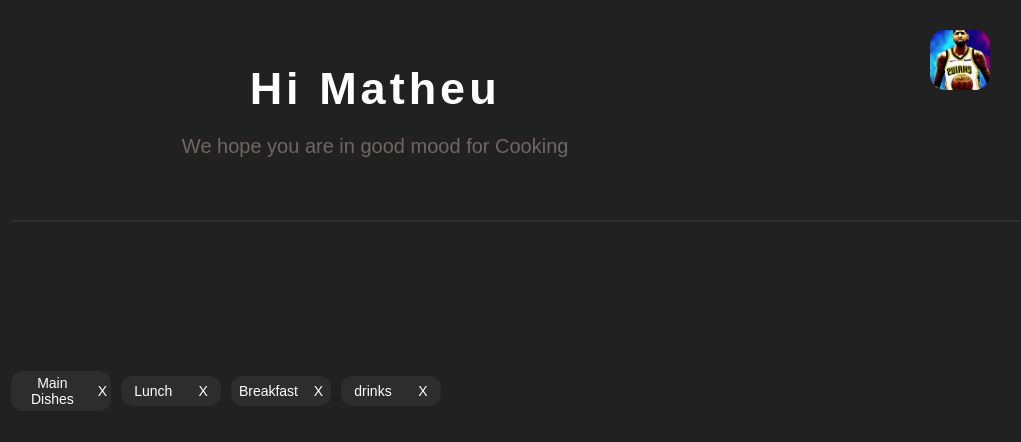
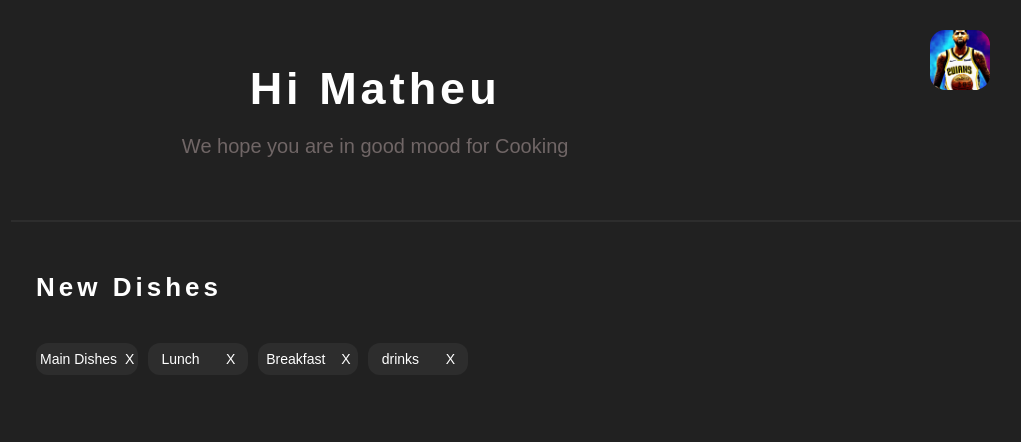
Before and after one commit to udaceue/Recipe-Planner, a React (Vite) app: page / in a window 1280 px wide. Shown: the top 442 px of the page, without its empty margins (39-1060 px from the left). Built offline with nearby package versions, Linux system fonts and the light colour scheme.

Commit message:
Stylish fixes

```diff
--- a/src/common/styled/OverflowX.Styled.tsx
+++ b/src/common/styled/categoriesStyles/CategoriesWrapper.tsx
@@ -1,8 +1,12 @@
 import styled from 'styled-components';
 
-const OverflowX = styled.div`
-  width: 100%;
+const CategoriesWrapper = styled.div`
+  display: flex;
   min-height: 3.5rem;
+  margin-bottom: 3.5rem;
+  margin-left: 2.5rem;
+  margin-right: 2.5rem;
+  max-width: 100%;
   overflow-x: scroll;
   display: flex;
   position: relative;
@@ -27,4 +31,4 @@ const OverflowX = styled.div`
   }
 `;
 
-export default OverflowX;
+export default CategoriesWrapper;
--- a/src/common/styled/categoriesStyles/Heading2-Styled.tsx
+++ b/src/common/styled/categoriesStyles/Heading2-Styled.tsx
@@ -1,13 +1,17 @@
 import styled from 'styled-components';
 import { HeadingProps } from '../headerStyles/Heading1-Styled';
 
-const Heading1 = styled.h2<HeadingProps>`
+const Heading2 = styled.h2<HeadingProps>`
   font-size: clamp(1.3rem, 12vw, 2.6rem);
   font-weight: bold;
+  margin-left: 2.5rem;
+  margin-right: 2.5rem;
+  margin-top: 3rem;
+  margin-bottom: 4rem;
   color: ${({ inverse }) => (inverse ? '#3ad' : '#fff')};
   letter-spacing: 4px;
-  text-align: center;
-  width: 100%;
+  text-align: left;
+  max-width: 100%;
 `;
 
-export default Heading1;
+export default Heading2;
--- a/src/common/styled/categoriesStyles/Category.styled.tsx
+++ b/src/common/styled/categoriesStyles/SingleCategory.styled.tsx
@@ -1,6 +1,6 @@
 import styled from 'styled-components';
 
-const Category = styled.div`
+const SingleCategory = styled.div`
   min-width: 10rem;
   border-radius: 1.2rem;
   font-size: clamp(1.2rem, 1.5vw, 1.4rem);
@@ -17,4 +17,4 @@ const Category = styled.div`
     margin: 0.4rem;
   }
 `;
-export default Category;
+export default SingleCategory;
--- a/src/common/styled/categoriesStyles/CategoryWrapper.styles.tsx
+++ b/src/common/styled/categoriesStyles/Wrapper.tsx
@@ -4,19 +4,19 @@ interface CategoryProps {
   height?: string;
 }
 
-const CategoryWrapper = styled.div<CategoryProps>`
+const Wrapper = styled.div<CategoryProps>`
   margin-top: 2rem;
-  min-height: ${({ height }) => height || '300px'};
-  width: 100-2rem%;
+  min-height: ${({ height }) => height || '220px'};
+  min-width: 100-2rem%;
   border-bottom: 2px solid #2d2d2d;
   font-family: Arial Helvetica, sans-serif;
   display: flex;
-  align-items: center;
+  flex-direction: column;
+  justify-content: flex-start;
   color: #f082ac;
 
   @media screen and (max-width: 960px) {
-    background-color: green;
   }
 `;
 
-export default CategoryWrapper;
+export default Wrapper;
--- a/src/common/ui/Categories.tsx
+++ b/src/common/ui/Categories.tsx
@@ -1,31 +1,34 @@
 import React from 'react';
-import CategoryWrapper from '../styled/categoriesStyles/CategoryWrapper.styles';
-import Category from '../styled/categoriesStyles/Category.styled';
-import OverflowX from '../styled/OverflowX.Styled';
+import Wrapper from '../styled/categoriesStyles/Wrapper';
+import SingleCategory from '../styled/categoriesStyles/SingleCategory.styled';
+import CategoriesWrapper from '../styled/categoriesStyles/CategoriesWrapper';
+import Heading2 from '../styled/categoriesStyles/Heading2-Styled';
 
 function Categories() {
   return (
-    <CategoryWrapper>
-      <Category>
+    <Wrapper>
+      <Heading2>New Dishes</Heading2>
+      <CategoriesWrapper>
+        <SingleCategory>
           <p>Main Dishes</p>
           <p>X</p>
-      </Category>
-      <Category>
+        </SingleCategory>
+        <SingleCategory>
           <p>Lunch</p>
           <p>X</p>
-      </Category>
+        </SingleCategory>
 
-      <Category>
+        <SingleCategory>
           <p>Breakfast</p>
           <p>X</p>
-      </Category>
+        </SingleCategory>
 
-      <Category>
+        <SingleCategory>
           <p>drinks</p>
           <p>X</p>
-      </Category>
-      <OverflowX />
-    </CategoryWrapper>
+        </SingleCategory>
+      </CategoriesWrapper>
+    </Wrapper>
   );
 }
 export default Categories;
```
Lines whose indentation alone changed are shown as unchanged.
